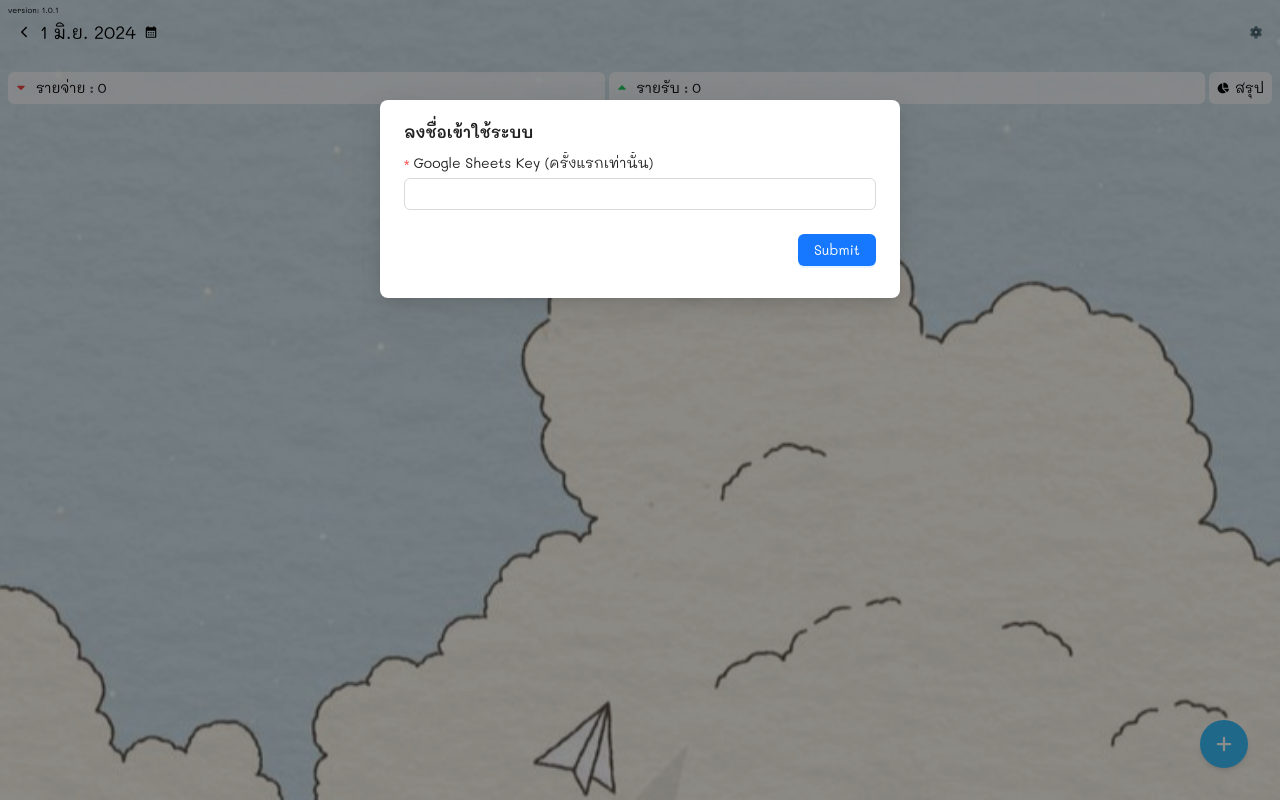
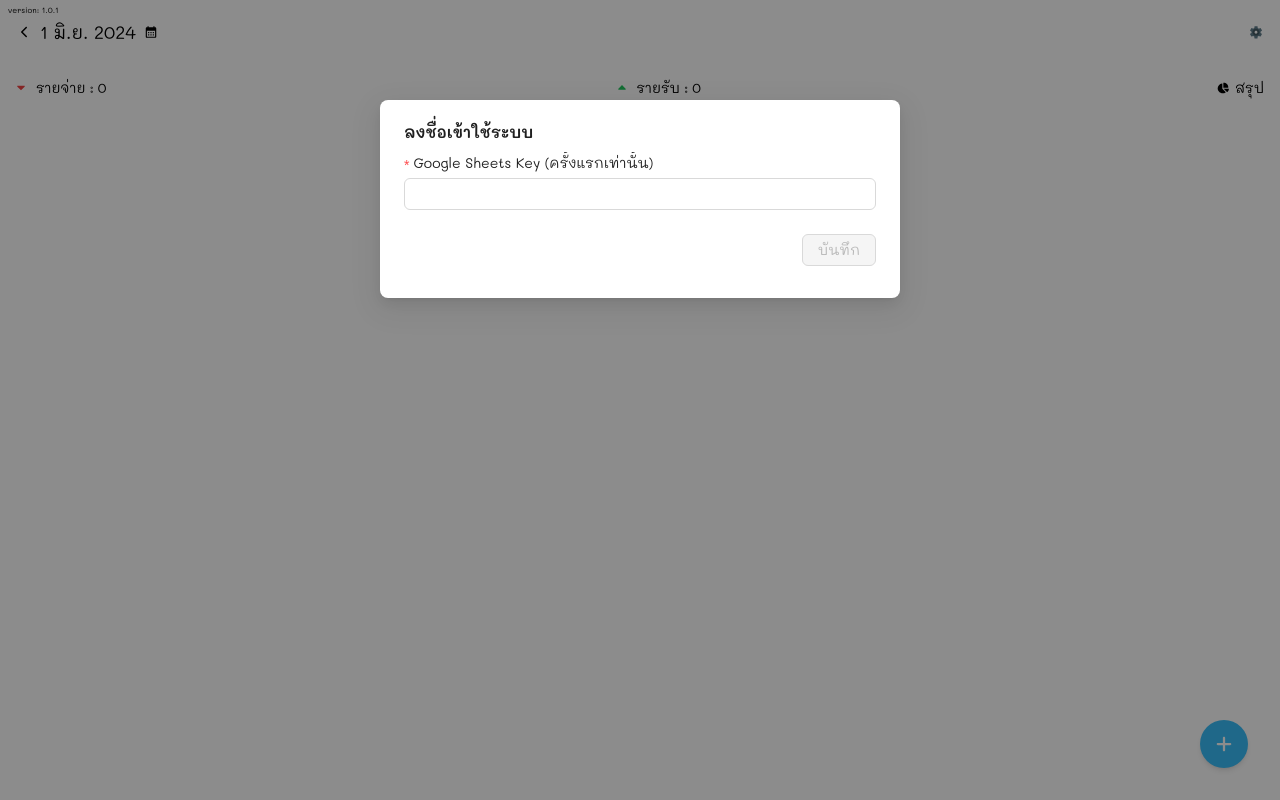
Before and after one commit to O-RGB/income-web, a Next.js app: page / in a window 1280 px wide. Built offline with nearby package versions, Linux system fonts and the light colour scheme.

Commit message:
wallpaer

```diff
--- a/src/app/page.tsx
+++ b/src/app/page.tsx
@@ -1,5 +1,7 @@
 "use client";
 import InputCommon from "@/components/common/input";
+import GoogleSheetsUrl from "@/components/form/google-sheets-url";
+import WallpaperForm from "@/components/form/wallpaper/wallpaper-form";
 import IncomeListInDay from "@/components/income/income-screen/income";
 import SettingModal from "@/components/setting/setting";
 import {
@@ -11,13 +13,19 @@ import { FetchTypesIncome } from "@/fetcher/GET/types.fetch";
 import { AddIncomesList, DeleteIncome } from "@/fetcher/POST/incomes.post";
 import { GenOption } from "@/libs/gen-options";
 import { getLocalByKey, setLocal } from "@/libs/local";
-import { Button, Form, Modal } from "antd";
+import { Modal } from "antd";
 import { useEffect, useState } from "react";
 
 export default function Home() {
-  const [checkGGKey, setGGKey] = useState<boolean>(false);
-  const [wallpaper, setWallpaper] = useState<string>();
-  const [incomes, setIncomes] = useState<IIncome[]>([]);
+  const [googleKey, setGoogleKey] = useState<string | "">();
+  const [wallpaper, setWallpaper] = useState<string>("");
+  const [incomes, setIncomes] = useState<{
+    fetched: boolean;
+    income: IIncome[];
+  }>({
+    fetched: false,
+    income: [],
+  });
   const [loading, setLoading] = useState<ILoading>({
     pageLoad: false,
     waitActioning: false,
@@ -28,6 +36,19 @@ export default function Home() {
     []
   );
   const [dateSelect, setDateSelect] = useState<Date>(new Date());
+
+  const localLoad = async () => {
+    let getUrl = getLocalByKey("google_sheets");
+    let wallpaper = getLocalByKey("wallpaper");
+    if (getUrl) {
+      setGoogleKey(getUrl);
+    }
+    if (wallpaper) {
+      setWallpaper(wallpaper);
+    }
+
+    return getUrl;
+  };
 
   const initLoad = ({
     fetch,
@@ -58,20 +79,20 @@ export default function Home() {
     getDisplay(date);
   };
 
-  const getTypes = async () => {
-    let getUrl = getLocalByKey("google_sheets");
-    if (getUrl) {
-      const incomes = await FetchTypesIncome(getUrl);
+  const getTypes = async (url?: string) => {
+    const key = url ? url : googleKey !== "" ? googleKey : undefined;
+    if (key) {
+      const incomes = await FetchTypesIncome(key);
       if (incomes) {
         setIncomeTypesOptions(incomes);
       }
     }
   };
 
-  const getDuplecate = async () => {
-    let getUrl = getLocalByKey("google_sheets");
-    if (getUrl) {
-      const incomes = await FetchGetDupOfMonth(getUrl);
+  const getDuplecate = async (url?: string) => {
+    const key = url ? url : googleKey !== "" ? googleKey : undefined;
+    if (key) {
+      const incomes = await FetchGetDupOfMonth(key);
       if (incomes) {
         const convent = incomes.map((data) => {
           return { name: data, value: data };
@@ -82,44 +103,51 @@ export default function Home() {
     }
   };
 
-  const getDisplay = async (date: Date = new Date()) => {
-    let getUrl = getLocalByKey("google_sheets");
-    if (getUrl) {
-      const cal = await FetchGetDisplayCal(getUrl, date);
+  const getDisplay = async (date: Date = new Date(), url?: string) => {
+    const key = url ? url : googleKey !== "" ? googleKey : undefined;
+    if (key) {
+      const cal = await FetchGetDisplayCal(key, date);
       if (cal) {
         setDisplayCal(cal);
       }
     }
   };
 
-  const getIncomeSheets = (date?: Date) => {
-    let getUrl = getLocalByKey("google_sheets");
-    if (getUrl) {
-      setIncomes([]);
+  const getIncomeSheets = (date?: Date, url?: string) => {
+    const key = url ? url : googleKey !== "" ? googleKey : undefined;
+    if (key) {
       initLoad({ fetch: true });
-      FetchGetOfDay(getUrl, date ? date : new Date())
+      FetchGetOfDay(key, date ? date : new Date())
         .then((incomes) => {
           if (incomes) {
-            setIncomes(incomes);
+            setIncomes({
+              fetched: true,
+              income: incomes,
+            });
           }
         })
         .catch((e) => {
-          setIncomes([]);
+          setIncomes({
+            fetched: false,
+            income: [],
+          });
         })
         .finally(() => {
           initLoad({ fetch: false, waitAction: false });
         });
     } else {
-      setIncomes([]);
+      setIncomes({
+        fetched: false,
+        income: [],
+      });
       initLoad({ fetch: false, waitAction: false });
     }
   };
 
   const onAddIncome = async (income: IIncome[]) => {
-    let getUrl = getLocalByKey("google_sheets");
-    if (getUrl) {
+    if (googleKey) {
       initLoad({ waitAction: true });
-      return AddIncomesList(getUrl, { incomes: income }).finally(() => {
+      return AddIncomesList(googleKey, { incomes: income }).finally(() => {
         initLoad({ waitAction: false });
       });
     } else {
@@ -131,10 +159,9 @@ export default function Home() {
     }
   };
   const onDeleteIncome = async (input: IIncomeDelete) => {
-    let getUrl = getLocalByKey("google_sheets");
-    if (getUrl) {
+    if (googleKey) {
       initLoad({ waitAction: true });
-      return DeleteIncome(getUrl, input).finally(() => {
+      return DeleteIncome(googleKey, input).finally(() => {
         initLoad({ waitAction: false });
       });
     } else {
@@ -147,74 +174,79 @@ export default function Home() {
   };
 
   //Setting
-  const onChangeWallpaper = () => {
+  const [openSetting, setSetting] = useState<boolean>(false);
 
-  }
-
-  const getData = () => {
-    let getUrl = getLocalByKey("google_sheets");
-    if (getUrl) {
-      getIncomeSheets();
-      getTypes();
-      getDuplecate();
-      getDisplay();
+  const getData = (url?: string) => {
+    const key = url ? url : googleKey !== "" ? googleKey : undefined;
+    console.log(key);
+    if (key) {
+      getIncomeSheets(undefined, key);
+      getTypes(key);
+      getDuplecate(key);
+      getDisplay(undefined, key);
     } else {
-      setGGKey(true);
+      setGoogleKey("");
     }
   };
 
   useEffect(() => {
-    if (incomes.length === 0) {
-      getData();
+    localLoad().then((url) => {
+      if (!incomes.fetched) {
+        getData(url ?? undefined);
       }
+    });
   }, []);
 
   return (
     <div className="relative min-h-screen">
+      {wallpaper && (
         <div className="fixed w-full h-full top-0  ">
           <img
-          src="/wallpaper/test6.jpg"
+            src={wallpaper}
             alt=""
             className="w-full h-full object-cover  "
           />
         </div>
+      )}
       <Modal
         title="ลงชื่อเข้าใช้ระบบ"
         closable={false}
-        open={checkGGKey}
+        open={googleKey == ""}
         footer={<></>}
       >
-        <Form
-          layout="vertical"
+        <GoogleSheetsUrl
           onFinish={(e) => {
             const res = setLocal("google_sheets", e.google_sheets);
             if (res) {
-              setGGKey(false);
-              getData();
+              window.location.reload();
             }
           }}
-        >
-          <Form.Item
-            required
-            rules={[{ required: true, message: "บังคับกรอก" }]}
-            name={"google_sheets"}
-            label={
-              <div className="pb-1">Google Sheets Key (ครั้งแรกเท่านั้น)</div>
-            }
-          >
-            <InputCommon size="middle"></InputCommon>
-          </Form.Item>
-          <div className="flex justify-end">
-            <Button type="primary" htmlType="submit">
-              Submit
-            </Button>
-          </div>
-        </Form>
+        ></GoogleSheetsUrl>
       </Modal>
 
-      <SettingModal></SettingModal>
+      <SettingModal
+        onChangeGoogleSheetKey={(e) => {
+          const res = setLocal("google_sheets", e.google_sheets);
+          if (res) {
+            window.location.reload();
+          }
+        }}
+        onChangeWallpaper={(url) => {
+          const res = setLocal("wallpaper", url ?? "");
+          if (res) {
+            setWallpaper(url ?? "");
+          }
+        }}
+        close={() => {
+          setSetting(false);
+        }}
+        open={openSetting}
+      ></SettingModal>
 
       <IncomeListInDay
+        onClickSetting={() => {
+          setSetting(true);
+        }}
         master={{
           dupOfMonth: duplicateItems,
           typesOfItems: IncomeTypesOptions,
@@ -224,7 +256,7 @@ export default function Home() {
         onAddIncome={onAddIncome}
         deleteIncome={onDeleteIncome}
         onSelectDate={onSelectDate}
-        incomes={incomes}
+        incomes={incomes.income}
         loading={loading}
       ></IncomeListInDay>
     </div>
--- /dev/null
+++ b/src/components/form/google-sheets-url.tsx
@@ -0,0 +1,68 @@
+import { getLocalByKey, setLocal } from "@/libs/local";
+import { Form, Button } from "antd";
+import React, { useEffect, useState } from "react";
+import InputCommon from "../common/input";
+
+interface GoogleSheetsUrlProps {
+  onFinish?: ((values: any) => void) | undefined;
+  first?: boolean;
+}
+
+const GoogleSheetsUrl: React.FC<GoogleSheetsUrlProps> = ({
+  onFinish,
+  first = true,
+}) => {
+  const [form] = Form.useForm();
+  const [oninput, setInput] = useState<boolean>(false);
+
+  useEffect(() => {
+    const data = getLocalByKey("google_sheets");
+    if (data) {
+      form.setFieldValue("google_sheets", data);
+    }
+  }, []);
+  return (
+    <>
+      <Form
+        onFieldsChange={() => {
+          setInput(true);
+        }}
+        form={form}
+        layout="vertical"
+        onFinish={onFinish}
+      >
+        <div className="flex gap-2">
+          <Form.Item
+            className="w-full"
+            required
+            rules={[{ required: true, message: "บังคับกรอก" }]}
+            name={"google_sheets"}
+            label={
+              <div className="pb-1">
+                Google Sheets Key {first && <>{"(ครั้งแรกเท่านั้น)"}</>}
+              </div>
+            }
+          >
+            <InputCommon size="middle"></InputCommon>
+          </Form.Item>
+          {!first && (
+            <div className="pt-[26px]">
+              <Button disabled={!oninput} type="primary" htmlType="submit">
+                บันทึก
+              </Button>
+            </div>
+          )}
+        </div>
+        {first && (
+          <div className="flex justify-end">
+            <Button disabled={!oninput} type="primary" htmlType="submit">
+              บันทึก
+            </Button>
+          </div>
+        )}
+      </Form>
+    </>
+  );
+};
+
+export default GoogleSheetsUrl;
--- /dev/null
+++ b/src/components/form/wallpaper/wallpaper-form.tsx
@@ -0,0 +1,37 @@
+import { Button, Form } from "antd";
+import React from "react";
+import ImageRadio from "./image-radio";
+import { RxValueNone } from "react-icons/rx";
+
+const image = [
+  "",
+  "/wallpaper/test3.jpg",
+  "/wallpaper/test4.jpg",
+  "/wallpaper/test5.jpg",
+  "/wallpaper/test6.jpg",
+];
+
+interface WallpaperFormProps {
+  onChangeWallpaper?: (value?: string) => void;
+}
+
+const WallpaperForm: React.FC<WallpaperFormProps> = ({ onChangeWallpaper }) => {
+  return (
+    <>
+      <Form
+        onFieldsChange={(e: any) => {
+          console.log(e);
+          onChangeWallpaper?.(e[0].value);
+        }}
+      >
+        <div className="relative">
+          <Form.Item name={"wallpaper"} label={"เปลี่ยนพื้นหลัง"}>
+            <ImageRadio url={image}></ImageRadio>
+          </Form.Item>
+        </div>
+      </Form>
+    </>
+  );
+};
+
+export default WallpaperForm;
--- a/src/components/income/income-screen/render/im-render.tsx
+++ b/src/components/income/income-screen/render/im-render.tsx
@@ -8,8 +8,9 @@ import IncomeElement from "../../income-element/element";
 import { DynamicKeysToArray, hanndelInputIncome } from "./im-lib";
 import SummaryOfDay from "./summary/summaryOfDay";
 import { FaSave } from "react-icons/fa";
-import FloatingButton from "@/components/form-data/floating-button/floating-button";
+
 import { BiLayerPlus } from "react-icons/bi";
+import FloatingButton from "@/components/common/floating-button";
 
 interface IncomeRenderProps {
   master: IMasterDataImcomes;
--- a/src/libs/local.tsx
+++ b/src/libs/local.tsx
@@ -1,5 +1,6 @@
 const crendentialKeys: { [key: string]: string } = {
   google_sheets: "google_sheets",
+  wallpaper: "wallpaper",
 };
 
 export const setLocal = (key: string, data: string) => {
```
Also changed, not shown: src/components/form/wallpaper/i-radio.tsx (added, +28 -0 lines), src/components/form/wallpaper/image-radio.tsx (added, +30 -0 lines), src/components/income/income-screen/income.tsx (+7 -1 lines), src/components/setting/setting.tsx (+28 -6 lines), src/components/common/floating-button.tsx (renamed from src/components/form-data/floating-button/floating-button.tsx). Lines whose indentation alone changed are shown as unchanged.
